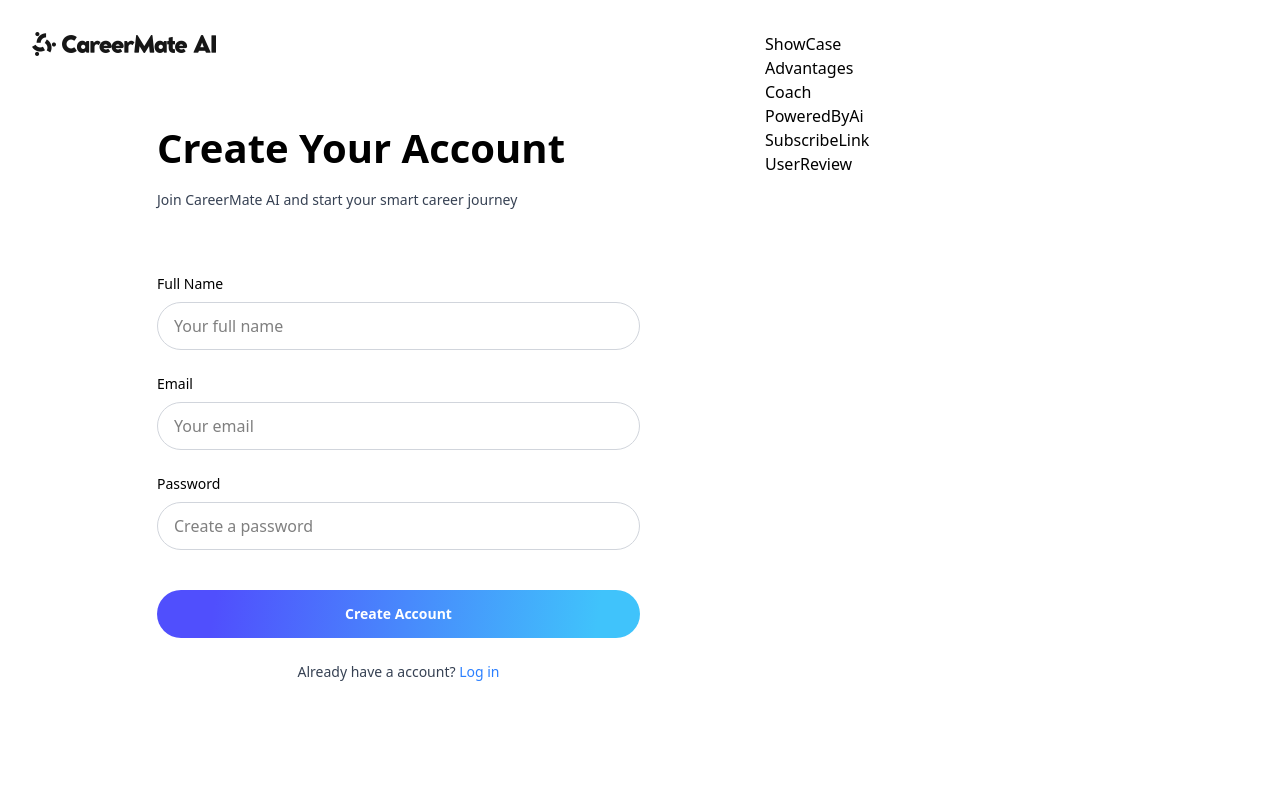
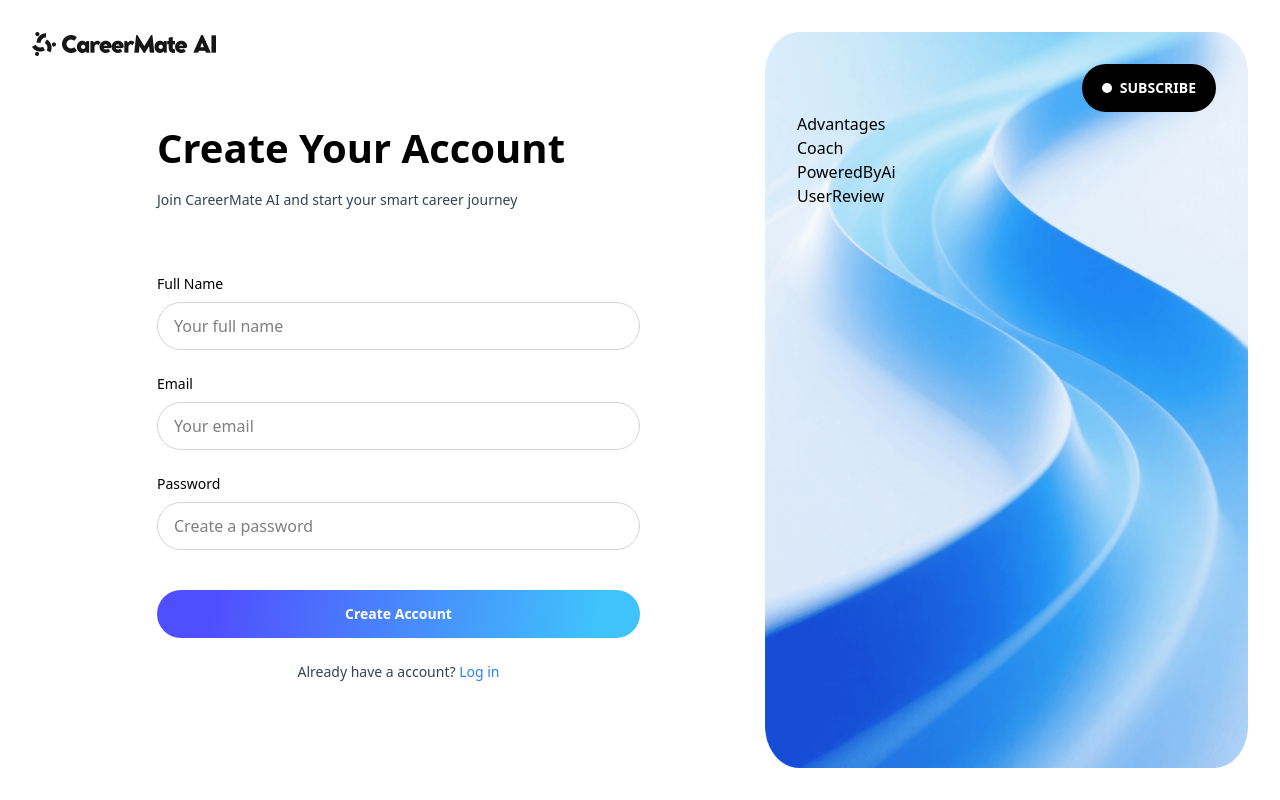
Before and after one commit to xblstella-blink/careermate-ai, a Next.js app: page / in a window 1280 px wide. Built offline with nearby package versions, Linux system fonts and the light colour scheme.

Commit message:
feat: add background for showcase component, add button for subscribelink component

```diff
--- a/src/app/components/SignUp/components/ShowCase/ShowCase.jsx
+++ b/src/app/components/SignUp/components/ShowCase/ShowCase.jsx
@@ -1,13 +1,17 @@
 import Advantages from "./components/Advantages";
 import SubscribeLink from "./SubscribeLink";
 import UserReview from "./UserReview";
+import background from "./assets/background@2x.png";
+import Image from "next/image";
 
 const ShowCase = () => (
-  <div>
-    <div>ShowCase</div>
-    <Advantages />
-    <SubscribeLink />
-    <UserReview />
+  <div className="relative">
+    <Image className="absolute" src={background} fill alt="" />
+    <div className="absolute inset-0 p-8  ">
+      <SubscribeLink />
+      <Advantages />
+      <UserReview />
+    </div>
   </div>
 );
 export default ShowCase;
--- a/src/app/components/SignUp/components/ShowCase/SubscribeLink/SubscribeLink.jsx
+++ b/src/app/components/SignUp/components/ShowCase/SubscribeLink/SubscribeLink.jsx
@@ -1,2 +1,7 @@
-const SubscribeLink = () => <div>SubscribeLink</div>;
+const SubscribeLink = () => (
+  <button className="h-12 px-5 flex items-center ml-auto gap-2 bg-black text-white text-sm rounded-3xl font-bold ">
+    <div className="size-2.5 rounded-full bg-white" />
+    <div>SUBSCRIBE</div>
+  </button>
+);
 export default SubscribeLink;
```
Also changed, not shown: src/app/components/SignUp/components/ShowCase/assets/background@2x.png (added).
